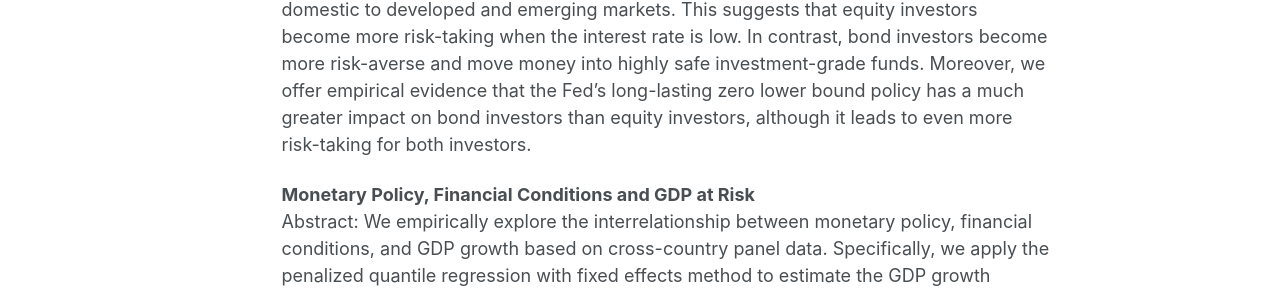
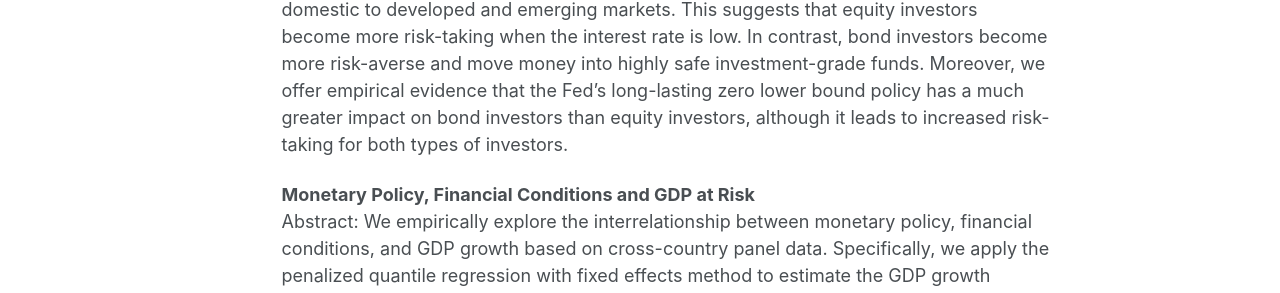
Before and after one commit to lichengzh/lichengzh.github.io, a Jekyll site: the page built from _pages/publications.md, in a window 1280 px wide. Shown: the part 373-666 px from the top of the page. Built offline with Jekyll 4.4.1, drawn with Linux system fonts in a browser that asks for light colours; some of the changed text lies outside the part shown.

Commit message:
Update publications.md

```diff
--- a/_pages/publications.md
+++ b/_pages/publications.md
@@ -5,7 +5,7 @@ permalink: /publications/
 # Working Papers
 <b>[Low Interest Rates and Asset Allocation: Evidence from Mutual Fund Flows](http://lichengzh.github.io/files/low.pdf)</b> (Job Market Paper)<br>
 Abstract: This paper studies the effect of monetary policy on investors' asset allocation decisions by using data on aggregated and disaggregated mutual fund flows. First, we find that following an expansionary monetary policy, both equity funds and bond funds receive large inflows.
-Specific to asset classes, investors move money from large-cap assets to mid-cap and small-cap assets in the near term and then shift assets from domestic to developed and emerging markets. This suggests that equity investors become more risk-taking when the interest rate is low. In contrast, bond investors become more risk-averse and move money into highly safe investment-grade funds. Moreover, we offer empirical evidence that the Fed's long-lasting zero lower bound policy has a much greater impact on bond investors than equity investors, although it leads to even more risk-taking for both investors. <br>
+Specific to asset classes, investors move money from large-cap assets to mid-cap and small-cap assets in the near term and then shift assets from domestic to developed and emerging markets. This suggests that equity investors become more risk-taking when the interest rate is low. In contrast, bond investors become more risk-averse and move money into highly safe investment-grade funds. Moreover, we offer empirical evidence that the Fed's long-lasting zero lower bound policy has a much greater impact on bond investors than equity investors, although it leads to increased  risk-taking for both types of investors. <br>
 
 <b>Monetary Policy, Financial Conditions and GDP at Risk</b> <br>
 Abstract: We empirically explore the interrelationship between monetary policy, financial conditions, and GDP growth based on cross-country panel data. Specifically, we apply the penalized quantile regression with fixed effects method to estimate the GDP growth distribution, and estimate impulse responses of financial conditions to monetary policy, GDP growth distribution to financial conditions, and short-term interest rates through the smooth local projections. Our results suggest that the financial conditions play an important role in monetary policy transmission and offer a strong signal on the tail outcomes of GDP growth. However, when considering specific financial conditions variables: credit to households, debt securities, effective exchange rate, and open-end fund total asset, only credit to households show a consistently positive effect on near-term GDP at risk. In addition, we find that the short-term interest rate has a strong effect on the average GDP growth, but its effect on the quantiles of GDP growth is much smaller. <br>
```
